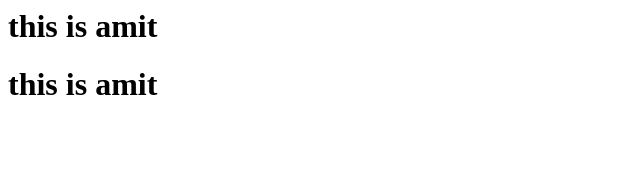
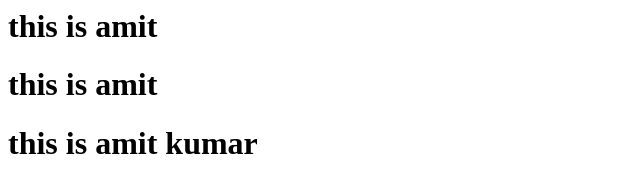
Before and after one commit to Amitkumarprince/apna-college-1, a plain HTML site: page index.html in a window 1280 px wide. Shown: the whole page, without its empty margins (0-640 px from the left). Drawn offline with Linux system fonts and the light colour scheme.

Commit message:
adding new h1

```diff
--- a/index.html
+++ b/index.html
@@ -1,2 +1,3 @@
 <h1>this is amit</h1>
 <h1>this is amit</h1>
+<h1>this is amit kumar</h1>
```
